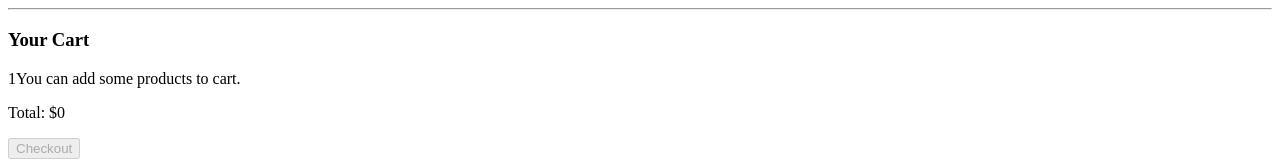
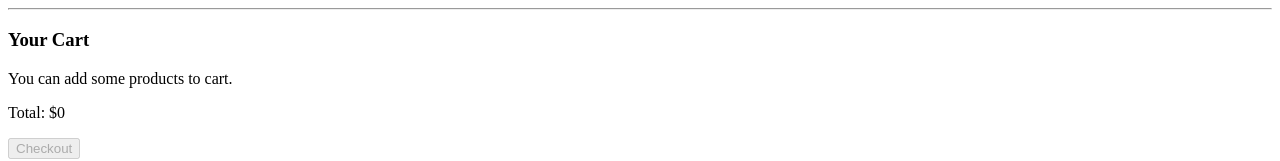
Before and after one commit to HiteshVarandani/Rr_ecom_app, a React (Create React App) app: page / in a window 1280 px wide. Shown: the part 420-581 px from the top of the page. Built offline with nearby package versions, Linux system fonts and the light colour scheme.

Commit message:
Auto save changes before Run Tests
Commit by HackerRank

```diff
--- a/src/components/Cart.js
+++ b/src/components/Cart.js
@@ -6,12 +6,8 @@ const Cart = ({ products, total, onCheckoutClicked }) => {
   // Cart component should display total products
   // It should display a message "You can add some products to cart."
   // When product is added it should display title, price and quantity.
-  const nodes = [];
+  const nodes = ['You can add some products to cart.'];
 
-  if (products.length === 0) {
-    nodes.push(1)
-    nodes.push('You can add some products to cart.');
-  } else {
   products.map(product =>
     nodes.push(
       <Product
@@ -21,7 +17,7 @@ const Cart = ({ products, total, onCheckoutClicked }) => {
       />
     )
   );
-  }
+
 
   return (
     <div>
```
Also changed, not shown: 1 other file (tests, documents, lock files or other folders). Lines whose indentation alone changed are shown as unchanged.
